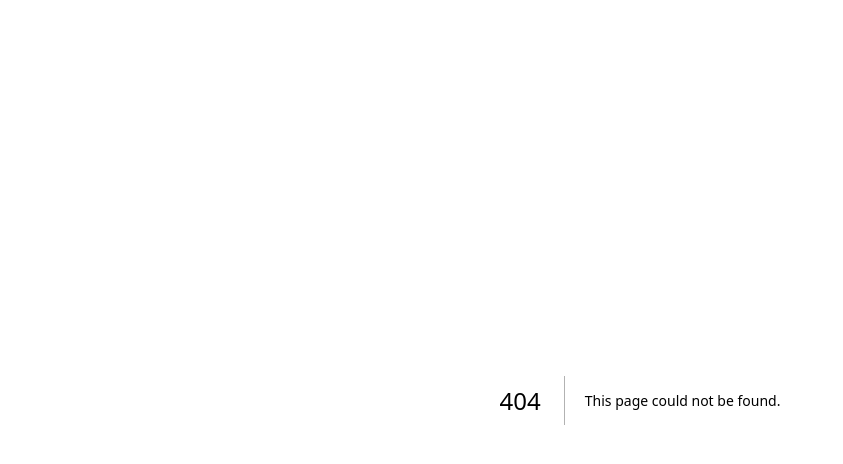
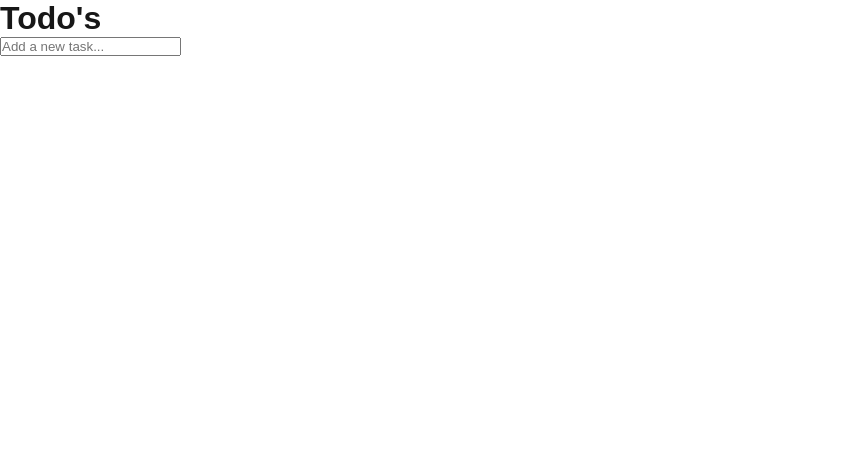
Before and after one commit to emelieforselius/todo-app, a Next.js app: page /todo in a window 1280 px wide. Before the commit this address had no page. Shown: the top 464 px of the page, without its empty margins (0-843 px from the left). Built offline with nearby package versions, Linux system fonts and the light colour scheme.

Commit message:
Created TodoPage component and added a title and an input field

```diff
--- /dev/null
+++ b/pages/todo.tsx
@@ -0,0 +1,20 @@
+import { useState } from "react";
+
+
+const TodoPage = () => {
+  const [inputValue, setInputValue] = useState("");
+
+  return (
+    <div>
+      <h1>Todo's</h1>
+      <input
+        type="text"
+        value={inputValue}
+        onChange={(e) => setInputValue(e.target.value)}
+        placeholder="Add a new task..."
+      />
+    </div>
+  );
+};
+
+export default TodoPage;
```
Also changed, not shown: pages/index.tsx (+4 -6 lines).
